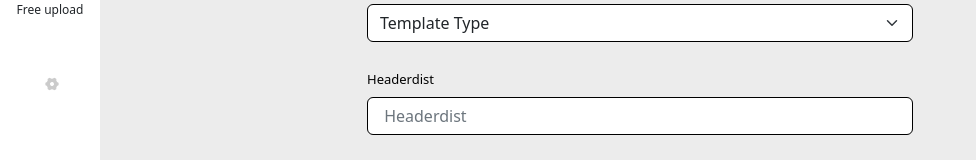
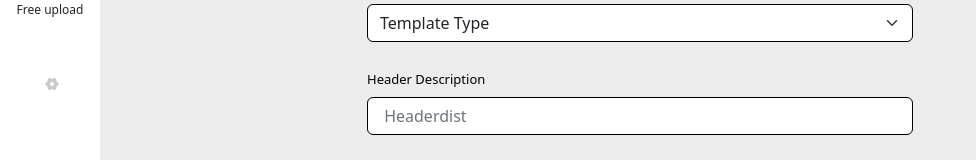
Before and after one commit to timothy-okoduwa/super-oneway, a React (Create React App) app: page /freeupload in a window 1280 px wide. Shown: the part 396-556 px from the top of the page, without its empty margins (0-976 px from the left). Built offline with nearby package versions, Linux system fonts and the light colour scheme; no server answers; sample sign-in values are in the browser's storage; a web font is replaced by a local one.

Commit message:
header dist

```diff
--- a/src/pages/Upload/FreeUpload.jsx
+++ b/src/pages/Upload/FreeUpload.jsx
@@ -203,7 +203,7 @@ const handleImageChange = (event) => {
                     </Form.Select>
                   </Form.Group>
                   <Form.Group className="mb-4" controlId="formBasicEmail">
-                    <Form.Label className="banb">Headerdist</Form.Label>
+                    <Form.Label className="banb">Header Description</Form.Label>
                     <Form.Control
                       placeholder=" Headerdist"
                       value={headDist}
--- a/src/pages/Upload/Upload.jsx
+++ b/src/pages/Upload/Upload.jsx
@@ -196,7 +196,7 @@ const handleImageChange = (event) => {
                     </Form.Select>
                   </Form.Group>
                   <Form.Group className="mb-4" controlId="formBasicEmail">
-                    <Form.Label className="banb">Headerdist</Form.Label>
+                    <Form.Label className="banb">Header Description</Form.Label>
                     <Form.Control
                       placeholder=" Headerdist"
                       value={headDist}
```
